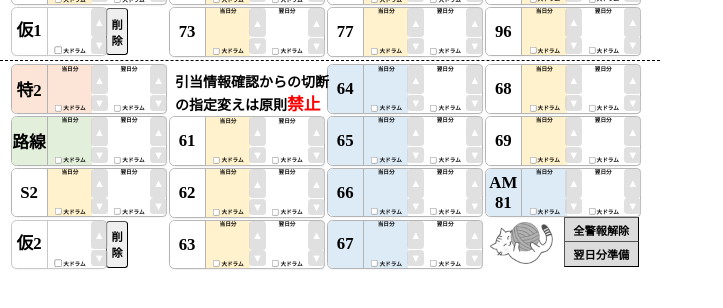
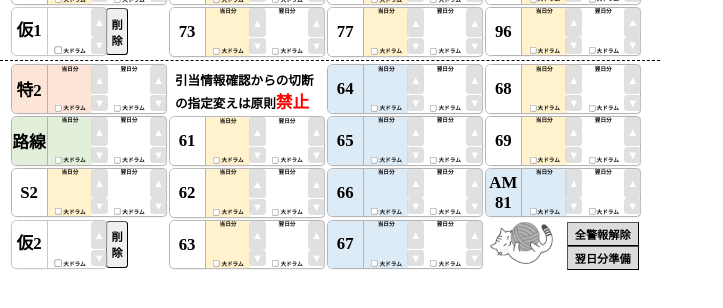
Before and after one commit to Rgtntppy/IBC, a React (Create React App) app: page /master in a window 1280 px wide. Shown: the part 246-554 px from the top of the page, without its empty margins (0-723 px from the left). Built offline with nearby package versions, Linux system fonts and the light colour scheme; no server answers; the database is empty; sample sign-in values are in the browser's storage; the HTML template or start-up script is replaced by a standard one; a web font is replaced by a local one; what date-holidays would draw is missing.

Commit message:
レイアウト調整

```diff
--- a/src/components/master/accessaories/prohibitionText/prohibition.scss
+++ b/src/components/master/accessaories/prohibitionText/prohibition.scss
@@ -1,5 +1,5 @@
 .prohibitionText {
-    font-size: 20px;
+    font-size: 18px;
     font-weight: 600;
     position: absolute;
     top: -5px;
--- a/src/components/master/popUp/userControleBtn/userControleBtn.scss
+++ b/src/components/master/popUp/userControleBtn/userControleBtn.scss
@@ -1,7 +1,7 @@
 .btn {
     position: absolute;
     right: 30px;
-    padding: 6px 12px;
+    padding: 4px 10px;
     background-color: rgb(220, 220, 220);
     font-size: 16px;
     font-weight: 700;
@@ -10,7 +10,7 @@
 }
 
 .resetAllAlertsButton {
-    bottom: 42px;
+    bottom: 38px;
 
     &:hover {
         background-color: #facc15;
@@ -18,7 +18,7 @@
 }
 
 .prepareNextDay {
-    bottom: 8px;
+    bottom: 4px;
 
     &:hover {
         background-color: red;
```
